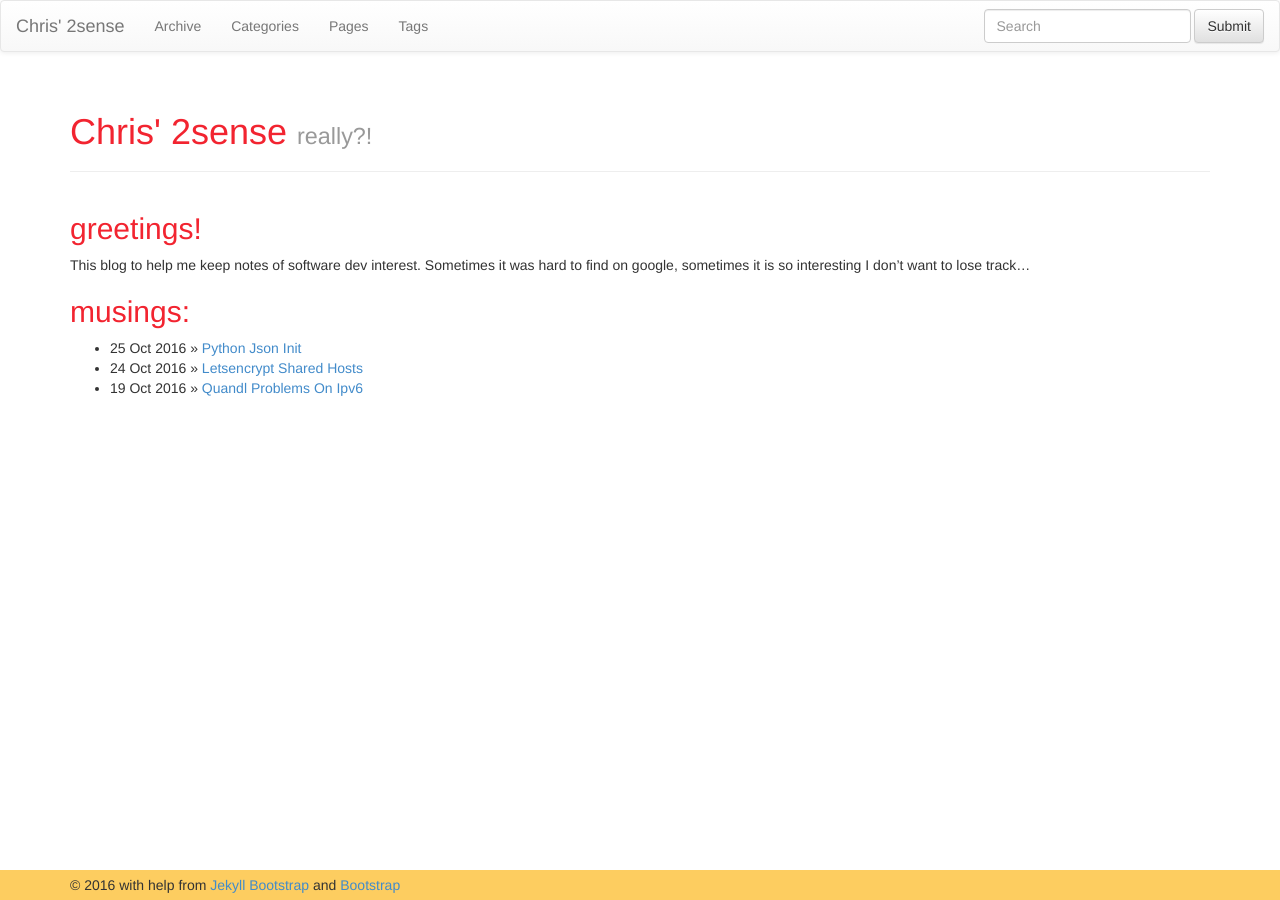
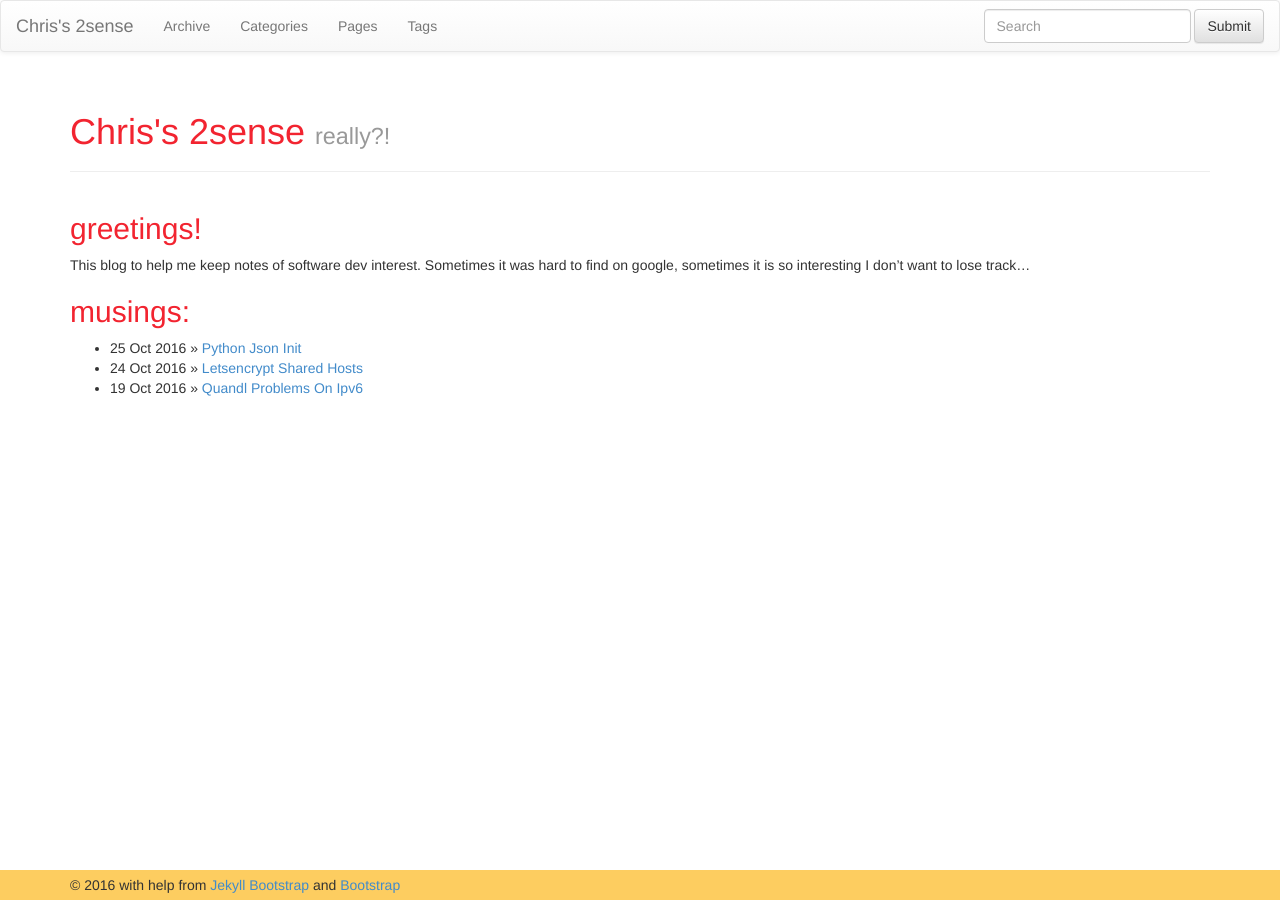
Before and after one commit to faizanvahevaria/chrisamow.github.io, a Jekyll site: the page built from index.md, in a window 1280 px wide. Built offline with Jekyll 4.4.1, drawn with Linux system fonts in a browser that asks for light colours; nearby versions of some CDN libraries.

Commit message:
apostrophe s - i HAVE decided lol

```diff
--- a/_config.yml
+++ b/_config.yml
@@ -19,7 +19,7 @@ kramdown:
 # Themes are encouraged to use these universal variables
 # so be sure to set them if your theme uses them.
 #
-title : Chris' 2sense
+title : Chris's 2sense
 tagline: really?!
 author :
 name : Chris
--- a/index.md
+++ b/index.md
@@ -1,6 +1,6 @@
 ---
 layout: page
-title: Chris' 2sense
+title: Chris's 2sense
 tagline: really?!
 ---
 {% include JB/setup %}
--- a/todo.txt
+++ b/todo.txt
@@ -10,3 +10,8 @@ the only thing that works (is the worst one!)
     from scipy import ndimage as nd
 {% endhighlight %}
 actually i think this is not really working - i don't think rouge is acting on it, not that it was doing anything anyway
+
+=================
+
+search is not implemented?
+https://github.com/christian-fei/Simple-Jekyll-Search
```
